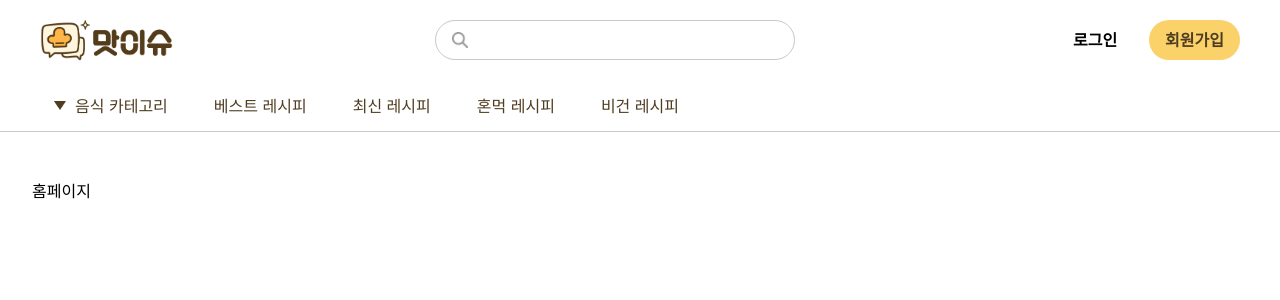
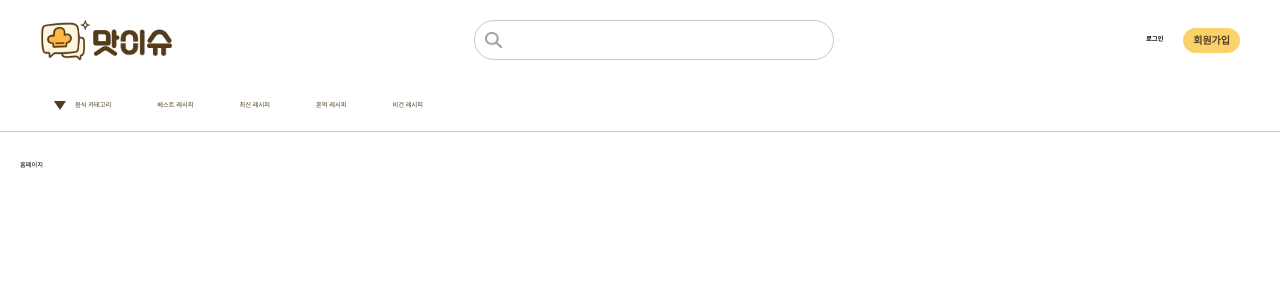
Before and after one commit to limeorange/MatIssue, a Next.js app in the folder front/: page / in a window 1280 px wide. Shown: the top 300 px of the page. Built offline with nearby package versions, Linux system fonts and the light colour scheme.

Commit message:
Design : font-size : 62.5% 적용

```diff
--- a/front/app/globals.css
+++ b/front/app/globals.css
@@ -13,4 +13,5 @@ input {
     "Apple SD Gothic Neo", "Noto Sans KR", "Malgun Gothic", "Apple Color Emoji",
     "Segoe UI Emoji", "Segoe UI Symbol", sans-serif;
   height: 100%;
+  font-size: 62.5%;
 }
```
